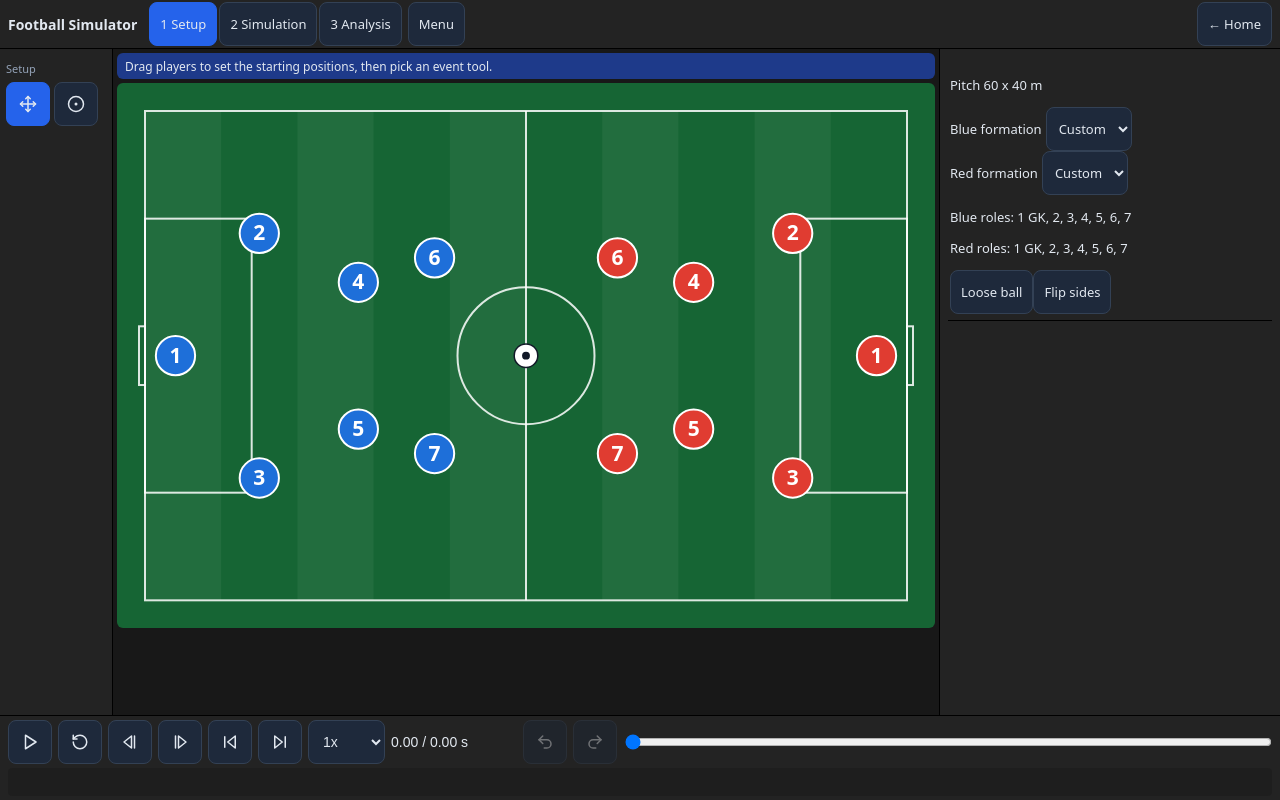
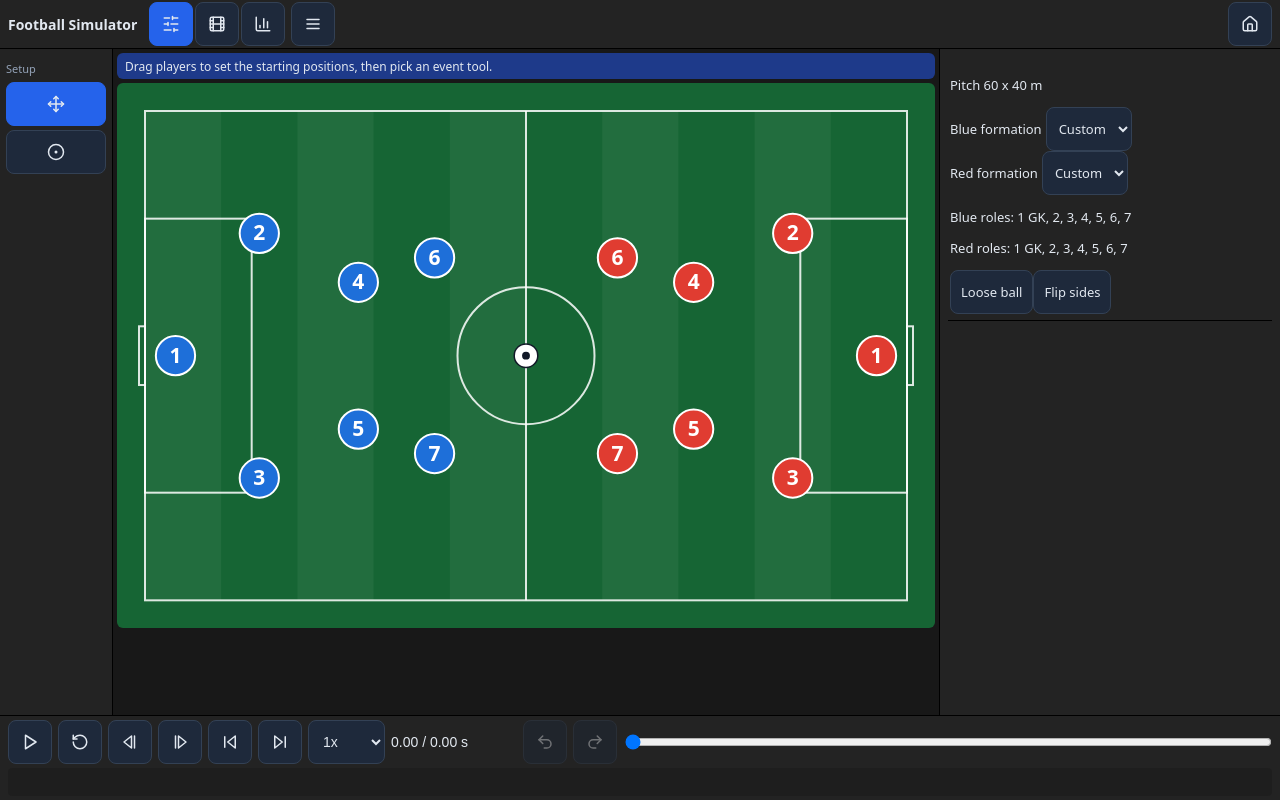
Before and after one commit to eriskcn/em-yeu-khoa-hoc, a website with bundled scripts: page football-replay/index.html in a window 1280 px wide. Built offline with nearby package versions, Linux system fonts and the light colour scheme.

Commit message:
ui: icons for header, phase tabs and menu; tool column back to one vertical list

```diff
--- a/football-replay/index.html
+++ b/football-replay/index.html
@@ -27,9 +27,9 @@ h1{font-size:14px;margin:0 6px 0 0;white-space:nowrap}
 a.back{order:9;margin-left:auto}
 .tb-group{font-size:11px;color:#94a3b8;margin:6px 0 2px}
 #toolbar{display:contents}
-.tb-tools{grid-area:tools;display:flex;flex-flow:row wrap;align-content:flex-start;gap:4px;padding:6px;background:#232323;overflow:auto}
+.tb-tools{grid-area:tools;display:flex;flex-direction:column;gap:4px;padding:6px;background:#232323;overflow:auto}
 .tb-wrap{display:contents}.tb-wrap[hidden]{display:none}
-.tb-tools button{width:auto}.tb-group{width:100%}
+.tb-tools button{width:100%}
 .lbl{display:none}.ic{flex:none}
 @media (pointer:coarse){.lbl{display:inline;margin-left:6px}}
 #viewer{display:block;grid-area:view;overflow:auto;padding:4px;background:#181818;min-width:0}
@@ -87,7 +87,7 @@ button,select,input[type=checkbox],a.back,summary,label{min-height:30px}
 .wrap{grid-template-columns:minmax(0,1fr);grid-template-rows:auto minmax(0,1fr) auto auto;grid-template-areas:"head" "view" "tools" "time"}
 header{flex-wrap:wrap}
 #viewer canvas{width:100%}
-.tb-tools{flex-wrap:nowrap;overflow-x:auto;overflow-y:hidden}
+.tb-tools{flex-direction:row;overflow-x:auto;overflow-y:hidden}
 .tb-wrap{display:flex;gap:4px;flex:none;align-items:center}.tb-wrap[hidden]{display:none}
 .tb-tools button{width:auto;flex:none}
 }
--- a/football-replay/ui/app.js
+++ b/football-replay/ui/app.js
@@ -27,6 +27,7 @@ import {createSetupPanel} from './setup-panel.js';
 import {createTimelinePanel} from './timeline-panel.js';
 import {createAnalysisPanel} from './analysis-panel.js';
 import {createEventEditor, playerLabel} from './event-editor.js';
+import {setIcon} from './icons.js';
 import {createAnnotationPanel} from './annotation-panel.js';
 import {matchFlow} from '../core/match-flow.js';
 import {createSelection, toggle, clear, set as setSel, has, moveSelected, playersInRect} from '../interaction/selection.js';
@@ -546,6 +547,8 @@ window.addEventListener('keydown', e => {
 });
 window.addEventListener('resize', invalidate);
 const propsBtn = document.getElementById('btn-props');
+setIcon(propsBtn, 'panels', 'Panels');
+setIcon(document.querySelector('a.back'), 'home', 'Home');
 propsBtn.addEventListener('click', () => propsBtn.setAttribute('aria-expanded', String(document.body.classList.toggle('props-open'))));
 setPhase('setup');
 say('Drag players to set the starting positions, then pick an event tool.');
--- a/football-replay/ui/icons.js
+++ b/football-replay/ui/icons.js
@@ -30,7 +30,21 @@ const PATHS = {
   prev: '<polygon points="19 20 9 12 19 4 19 20" /><line x1="5" x2="5" y1="19" y2="5" />',
   next: '<polygon points="5 4 15 12 5 20 5 4" /><line x1="19" x2="19" y1="5" y2="19" />',
   undo: '<path d="M9 14 4 9l5-5" /><path d="M4 9h10.5a5.5 5.5 0 0 1 5.5 5.5a5.5 5.5 0 0 1-5.5 5.5H11" />',
-  redo: '<path d="m15 14 5-5-5-5" /><path d="M20 9H9.5A5.5 5.5 0 0 0 4 14.5A5.5 5.5 0 0 0 9.5 20H13" />'
+  redo: '<path d="m15 14 5-5-5-5" /><path d="M20 9H9.5A5.5 5.5 0 0 0 4 14.5A5.5 5.5 0 0 0 9.5 20H13" />',
+  setup: '<line x1="21" x2="14" y1="4" y2="4" /><line x1="10" x2="3" y1="4" y2="4" /><line x1="21" x2="12" y1="12" y2="12" /><line x1="8" x2="3" y1="12" y2="12" /><line x1="21" x2="16" y1="20" y2="20" /><line x1="12" x2="3" y1="20" y2="20" /><line x1="14" x2="14" y1="2" y2="6" /><line x1="8" x2="8" y1="10" y2="14" /><line x1="16" x2="16" y1="18" y2="22" />',
+  sim: '<rect width="18" height="18" x="3" y="3" rx="2" /><path d="M7 3v18" /><path d="M3 7.5h4" /><path d="M3 12h18" /><path d="M3 16.5h4" /><path d="M17 3v18" /><path d="M17 7.5h4" /><path d="M17 16.5h4" />',
+  analysis: '<path d="M3 3v16a2 2 0 0 0 2 2h16" /><path d="M18 17V9" /><path d="M13 17V5" /><path d="M8 17v-3" />',
+  menu: '<line x1="4" x2="20" y1="12" y2="12" /><line x1="4" x2="20" y1="6" y2="6" /><line x1="4" x2="20" y1="18" y2="18" />',
+  panels: '<rect width="18" height="18" x="3" y="3" rx="2" /><path d="M15 3v18" />',
+  home: '<path d="M15 21v-8a1 1 0 0 0-1-1h-4a1 1 0 0 0-1 1v8" /><path d="M3 10a2 2 0 0 1 .709-1.528l7-5.999a2 2 0 0 1 2.582 0l7 5.999A2 2 0 0 1 21 10v9a2 2 0 0 1-2 2H5a2 2 0 0 1-2-2z" />',
+  events: '<path d="M3 12h.01" /><path d="M3 18h.01" /><path d="M3 6h.01" /><path d="M8 12h13" /><path d="M8 18h13" /><path d="M8 6h13" />',
+  reset: '<path d="M3 12a9 9 0 1 0 9-9 9.75 9.75 0 0 0-6.74 2.74L3 8" /><path d="M3 3v5h5" />',
+  kickoff: '<path d="M7 22V2l10 5-10 5" />',
+  delete: '<path d="M3 6h18" /><path d="M19 6v14c0 1-1 2-2 2H7c-1 0-2-1-2-2V6" /><path d="M8 6V4c0-1 1-2 2-2h4c1 0 2 1 2 2v2" /><line x1="10" x2="10" y1="11" y2="17" /><line x1="14" x2="14" y1="11" y2="17" />',
+  clear: '<path d="m7 21-4.3-4.3c-1-1-1-2.5 0-3.4l9.6-9.6c1-1 2.5-1 3.4 0l5.6 5.6c1 1 1 2.5 0 3.4L13 21" /><path d="M22 21H7" /><path d="m5 11 9 9" />',
+  zoom: '<path d="M3 7V5a2 2 0 0 1 2-2h2" /><path d="M17 3h2a2 2 0 0 1 2 2v2" /><path d="M21 17v2a2 2 0 0 1-2 2h-2" /><path d="M7 21H5a2 2 0 0 1-2-2v-2" /><circle cx="12" cy="12" r="3" /><path d="m16 16-1.9-1.9" />',
+  export: '<path d="M21 15v4a2 2 0 0 1-2 2H5a2 2 0 0 1-2-2v-4" /><polyline points="7 10 12 15 17 10" /><line x1="12" x2="12" y1="15" y2="3" />',
+  import: '<path d="M21 15v4a2 2 0 0 1-2 2H5a2 2 0 0 1-2-2v-4" /><polyline points="17 8 12 3 7 8" /><line x1="12" x2="12" y1="3" y2="15" />'
 };
 
 export const icon = name => PATHS[name]
--- a/football-replay/ui/layout.js
+++ b/football-replay/ui/layout.js
@@ -1,8 +1,9 @@
+import {setIcon} from './icons.js';
 // Short landscape: toggle the collapsed timeline marker track (button shown by CSS only there).
 const btn = document.createElement('button');
 btn.id = 'btn-tl';
 btn.type = 'button';
-btn.textContent = 'Events';
+setIcon(btn, 'events', 'Events');
 btn.setAttribute('aria-controls', 'timeline');
 btn.setAttribute('aria-pressed', 'false');
 btn.addEventListener('click', () => {
--- a/football-replay/ui/toolbar.js
+++ b/football-replay/ui/toolbar.js
@@ -9,7 +9,7 @@ export function createToolbar(root, {formats, format, groups, mode, onTool, onMo
     return e;
   };
   const menu = el('details', headerRoot, null, 'tb-menu-wrap');
-  el('summary', menu, 'Menu');
+  setIcon(el('summary', menu), 'menu', 'Menu');
   const row = el('div', menu, null, 'tb-menu');
   const fsel = el('select', row, null, 'format');
   fsel.setAttribute('aria-label', 'Match format');
@@ -21,19 +21,19 @@ export function createToolbar(root, {formats, format, groups, mode, onTool, onMo
   [['simulate', 'Simulate (rules enforced)'], ['edit', 'Edit (free)']].forEach(([v, t]) => { el('option', sel, t).value = v; });
   sel.value = mode;
   sel.addEventListener('change', () => onMode(sel.value));
-  const act = (text, fn) => el('button', row, text).addEventListener('click', fn);
-  act('Reset', onReset);
-  act('Kick-off', onKickoff);
-  act('Delete event', onDeleteEvent);
-  act('Clear drawings', onClearDrawings);
-  act('Reset zoom', onResetView);
-  act('Export', onExport);
+  const act = (name, text, fn) => { const b = el('button', row); setIcon(b, name, text); b.addEventListener('click', fn); };
+  act('reset', 'Reset', onReset);
+  act('kickoff', 'Kick-off', onKickoff);
+  act('delete', 'Delete event', onDeleteEvent);
+  act('clear', 'Clear drawings', onClearDrawings);
+  act('zoom', 'Reset zoom', onResetView);
+  act('export', 'Export', onExport);
   const file = el('input', row);
   file.type = 'file';
   file.accept = '.json,application/json';
   file.hidden = true;
   file.addEventListener('change', async () => { if (file.files[0]) onImport(await file.files[0].text()); file.value = ''; });
-  act('Import', () => file.click());
+  act('import', 'Import', () => file.click());
   const hide = el('label', row, 'Hide drawings');
   const cb = document.createElement('input');
   cb.type = 'checkbox';
@@ -49,7 +49,8 @@ export function createToolbar(root, {formats, format, groups, mode, onTool, onMo
   const phaseRow = el('div', headerRoot, null, 'tb-phases');
   el('span', phaseRow, 'Phase', 'tb-group');
   const phaseBtns = phases.map(([id, text]) => {
-    const b = el('button', phaseRow, text);
+    const b = el('button', phaseRow);
+    setIcon(b, id, text);
     b.type = 'button';
     b.addEventListener('click', () => onPhase(id));
     return [id, b];
```
